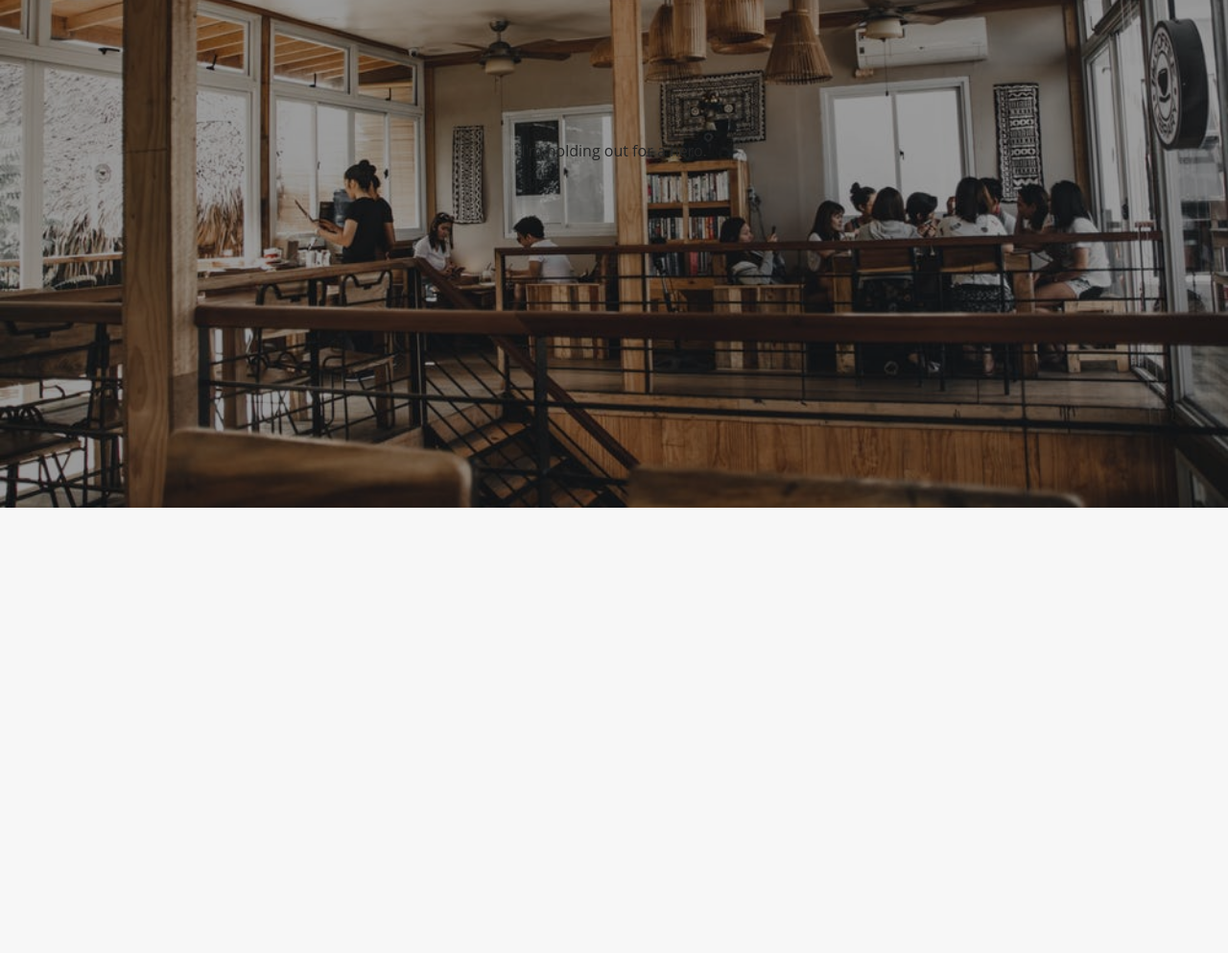
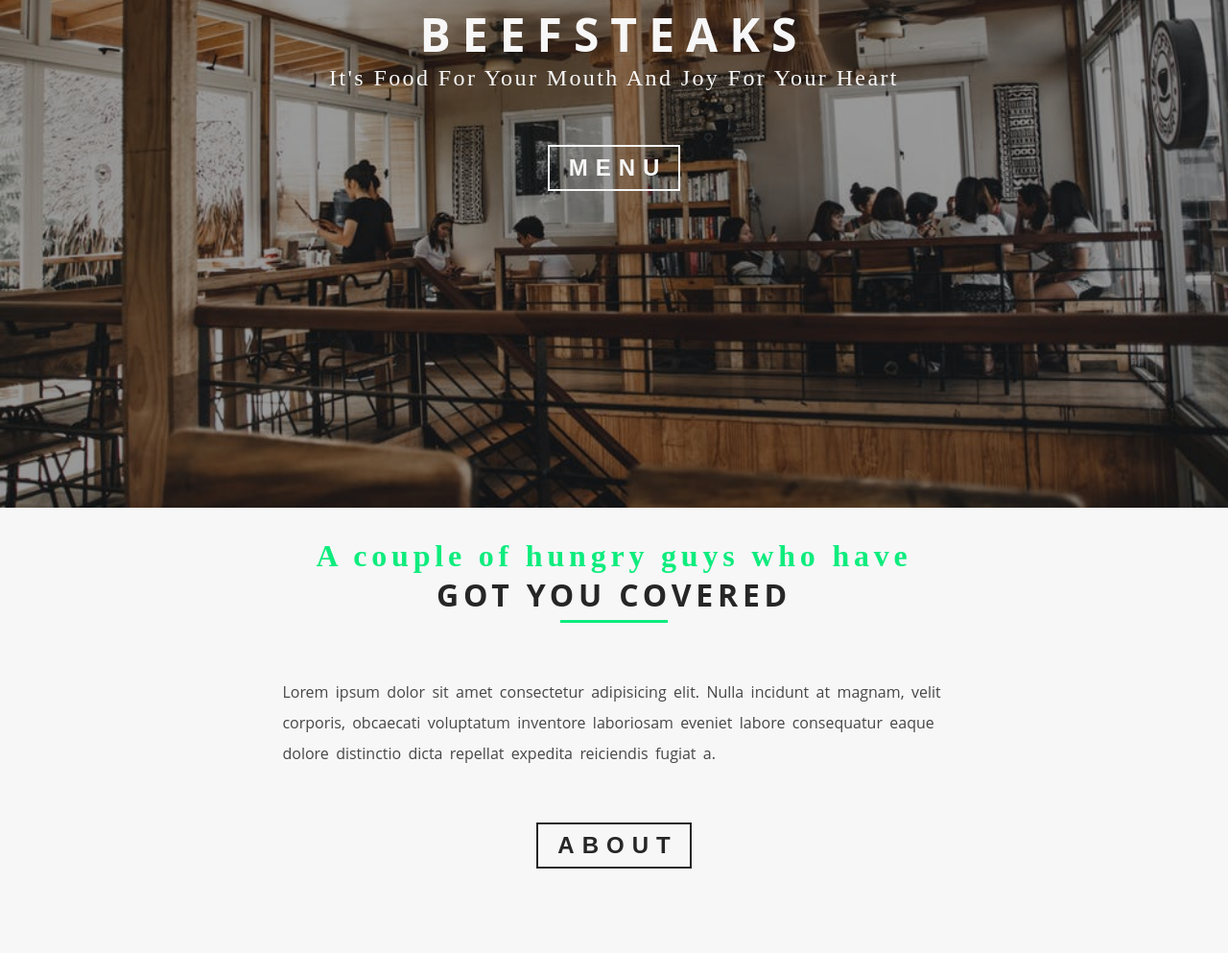
Before and after one commit to thedtj/Beef-Steaks, a Gatsby site: page / in a window 1280 px wide. Shown: the part 533-1526 px from the top of the page at 96% size. Before the commit the page ends 1062 px from the top, so only its background shows below. Built offline with nearby package versions, Linux system fonts and the light colour scheme; Gatsby itself is replaced by a stand-in of ours.

Commit message:
created info section template

```diff
--- /dev/null
+++ b/src/components/SectionTitle.js
@@ -0,0 +1,17 @@
+import React from 'react'
+
+const SectionTitle = ({ message, title }) => (
+  <div className="section-title">
+    {' '}
+    <h3 className="section-title__message"> {message}</h3>{' '}
+    <h2 className="section-title__title"> {title}</h2>{' '}
+    <div className="underline"> </div>
+  </div>
+)
+
+SectionTitle.defaultProps = {
+  message: 'a simple message',
+  title: 'for you',
+}
+
+export default SectionTitle
--- /dev/null
+++ b/src/components/globals/hero/Banner.js
@@ -0,0 +1,15 @@
+import React from 'react'
+
+const Banner = ({ title, subtitle, children }) => (
+  <div className="banner">
+    <h1 className="banner__title">{title}</h1>
+    <span className="banner__subtitle">{subtitle}</span>
+    {children}
+  </div>
+)
+
+Banner.defaultProps = {
+  title: 'default title',
+}
+
+export default Banner
--- a/src/components/globals/Hero.js
+++ b/src/components/globals/hero/Hero.js
@@ -1,9 +1,9 @@
 import React from 'react'
-import img from '../../images/bcg/homeBcg.jpeg'
+import img from '../../../images/bcg/homeBcg.jpeg'
 
 const HomeHero = ({ img, children }) => (
   <header
-    className="index__header"
+    className="hero"
     style={{
       background: `linear-gradient(rgba(0,0,0,0.4), rgba(0,0,0,0.4)), url(${img}) center/cover fixed no-repeat`,
     }}
@@ -14,7 +14,7 @@ const HomeHero = ({ img, children }) => (
 
 const PageHero = ({ img, children }) => (
   <header
-    className="index__header--default"
+    className="hero--default"
     style={{
       background: `linear-gradient(rgba(0,0,0,0.4), rgba(0,0,0,0.4)), url(${img}) center/cover fixed no-repeat`,
     }}
--- /dev/null
+++ b/src/components/globals/hero/index.js
@@ -0,0 +1,5 @@
+import { HomeHero, PageHero } from './Hero'
+import Banner from './Banner'
+import BannerButton from './Button'
+
+export { HomeHero, PageHero, Banner, BannerButton }
--- /dev/null
+++ b/src/components/homepageComponents/QuickInfo.js
@@ -0,0 +1,24 @@
+import React from 'react'
+import { Link } from 'gatsby'
+import SectionTitle from '../SectionTitle'
+
+const QuickInfo = () => (
+  <section>
+    <SectionTitle
+      message="A couple of hungry guys who have"
+      title="got you covered"
+    />
+    <div className="quick-info">
+      <p className="text">
+        Lorem ipsum dolor sit amet consectetur adipisicing elit. Nulla incidunt
+        at magnam, velit corporis, obcaecati voluptatum inventore laboriosam
+        eveniet labore consequatur eaque dolore distinctio dicta repellat
+        expedita reiciendis fugiat a.
+      </p>
+      <Link to="/about/" />
+    </div>
+    <button className="section-button">About</button>
+  </section>
+)
+
+export default QuickInfo
--- a/src/pages/about.js
+++ b/src/pages/about.js
@@ -4,13 +4,15 @@ import React from 'react'
 import Layout from '../components/layout'
 import SEO from '../components/seo'
 
-import { PageHero } from '../components/globals/Hero'
+import { PageHero, Banner } from '../components/globals/hero'
 import aboutImg from '../images/bcg/aboutBcg.jpeg'
 
 const AboutPage = () => (
   <Layout>
     <SEO title="About Ellensburg's Hot New Beef Spot" />
-    <PageHero img={aboutImg}>What it's all about. </PageHero>
+    <PageHero img={aboutImg}>
+      <Banner title="About Us" subtitle="Get to know our beef" />
+    </PageHero>
   </Layout>
 )
 
--- a/src/pages/contact.js
+++ b/src/pages/contact.js
@@ -4,14 +4,14 @@ import React from 'react'
 import Layout from '../components/layout'
 import SEO from '../components/seo'
 
-import { PageHero } from '../components/globals/Hero'
+import { PageHero, Banner } from '../components/globals/hero'
 import contactImg from '../images/bcg/contactBcg.jpeg'
 
 const ContactPage = () => (
   <Layout>
     <SEO title="Contact us with questions and highlights!" />
     <PageHero img={contactImg}>
-      Jodi Foster would like to tell you about here alien dad.
+      <Banner title="Contact Us" subtitle="Lay your beefs down before us" />
     </PageHero>
   </Layout>
 )
--- a/src/pages/index.js
+++ b/src/pages/index.js
@@ -3,13 +3,22 @@ import React from 'react'
 
 import Layout from '../components/layout'
 import SEO from '../components/seo'
-import { HomeHero } from '../components/globals/Hero'
+import { HomeHero, Banner } from '../components/globals/hero'
+import QuickInfo from '../components/homepageComponents/QuickInfo'
 import img from '../images/bcg/homeBcg.jpeg'
 
 const IndexPage = () => (
   <Layout>
     <SEO title="Big and Beefy" />
-    <HomeHero img={img}>I'm holding out for a hero.</HomeHero>
+    <HomeHero img={img}>
+      <Banner
+        title="BeefSteaks"
+        subtitle={`It's food for your mouth and joy for your heart`}
+      >
+        <button>Menu</button>
+      </Banner>
+    </HomeHero>
+    <QuickInfo />
   </Layout>
 )
 
--- a/src/pages/menu.js
+++ b/src/pages/menu.js
@@ -4,13 +4,15 @@ import React from 'react'
 import Layout from '../components/layout'
 import SEO from '../components/seo'
 
-import { PageHero } from '../components/globals/Hero'
+import { PageHero, Banner } from '../components/globals/hero'
 import menuImg from '../images/bcg/menuBcg.jpeg'
 
 const MenuPage = () => (
   <Layout>
     <SEO title="Menu - What's good to eat here." />
-    <PageHero img={menuImg}>You want the food. And it wants you.</PageHero>
+    <PageHero img={menuImg}>
+      <Banner title="Our Menu" subtitle="Food for your stomach to think on" />
+    </PageHero>
   </Layout>
 )
 
--- a/src/sass/layout.scss
+++ b/src/sass/layout.scss
@@ -19,7 +19,7 @@ nav {
   }
 
   ul {
-    @include transition($transition);
+    @include transition(--transition);
     height: 0;
     overflow: hidden;
 
@@ -124,8 +124,8 @@ nav {
   }
 }
 
-.index__header,
-.index__header--default {
+.hero,
+.hero--default {
   min-height: calc(100vh - 55.78px);
   background-attachment: fixed;
   background-repeat: no-repeat;
@@ -136,11 +136,116 @@ nav {
   align-items: center;
 }
 
-.index__header--default {
+.hero--default {
   min-height: 60vh;
 }
 
+button {
+  display: block;
+  color: var(--mainWhite);
+  background: transparent;
+  padding: 0.5rem .75rem .5rem 1.25rem;
+  text-transform: uppercase;
+  font-size: 1.5rem;
+  @include letterSpacing($spacing: .5rem);
+  font-weight: 700;
+  border: var(--border);
+  margin: 7vh auto;
+  @include transition($transition);
 
-.text__slanted {
-  font-family: 'Caveat', cursive;
+  &:hover {
+    background: var(--mainWhite);
+    color: var(--mainBlack);
+    cursor: pointer;
+  }
 }
+
+.banner {
+  margin-bottom: 7vh;
+  text-align: center;
+
+  .banner__title,
+  .banner__subtitle {
+    color: var(--mainWhite);
+  }
+
+  .banner__title {
+    font-size: 3rem;
+    text-transform: uppercase;
+    @include letterSpacing(.75rem)
+  }
+
+  .banner__subtitle {
+    @include textSlanted;
+    @include letterSpacing(.15rem);
+    font-size: 1.5rem;
+    text-transform: capitalize;
+  }
+
+  button {
+    @extend button;
+  }
+}
+
+section {
+  padding: 2rem 0;
+  width: 90vw;
+  margin: 0 auto;
+
+  .section-title {
+    text-align: center;
+
+    .section-title__message,
+    .section-title__title {
+      @include letterSpacing(.3rem);
+      font-size: 2rem;
+    }
+
+    .section-title__message {
+      @include textSlanted;
+      color: var(--mainGreen);
+    }
+
+    .section-title__title {
+      text-transform: uppercase;
+    }
+
+    .underline {
+      width: 7rem;
+      height: .2rem;
+      background: var(--mainGreen);
+      margin: .3rem auto;
+    }
+  }
+
+  button {
+    @extend button;
+    color: var(--mainBlack);
+    border: var(--border);
+    border-color: var(--mainBlack);
+
+    &:hover {
+      background: var(--mainBlack);
+      color: var(--mainGreen);
+    }
+  }
+
+  .quick-info {
+    width: 90%;
+    margin: 7vh auto;
+
+    .text {
+      line-height: 2rem;
+      color: var(--mainGrey);
+      word-spacing: .2rem;
+    }
+
+    @media (min-width: $layout-breakpoint-small) {
+      width: 70%
+    }
+
+    @media (min-width: $layout-breakpoint-med) {
+      width: 60%
+    }
+  }
+}
--- a/src/sass/variables.scss
+++ b/src/sass/variables.scss
@@ -1,5 +1,6 @@
 // breakpoints
 $layout-breakpoint-small: 800px;
+$layout-breakpoint-med: 1000px;
 
 //colors
 :root {
@@ -8,9 +9,10 @@ $layout-breakpoint-small: 800px;
   --mainBlack: #262626;
   --mainGrey: #474747;
 
-  --border: .15rem solid white;
+  --border: .15rem solid var(--mainWhite);
   --letterspacing: .1rem;
 }
+
 
 
 //transitions
@@ -33,3 +35,11 @@ $transition: all 0.4s ease-in-out;
   -o-transition: $args;
   transition: $args;
 }
+
+@mixin letterSpacing($spacing: 0.1rem) {
+  letter-spacing: $spacing
+}
+
+@mixin textSlanted {
+  font-family: 'Caveat', cursive;
+}
```
Also changed, not shown: src/components/header.js (deleted, +0 -42 lines), src/components/globals/hero/Button.js (added).
